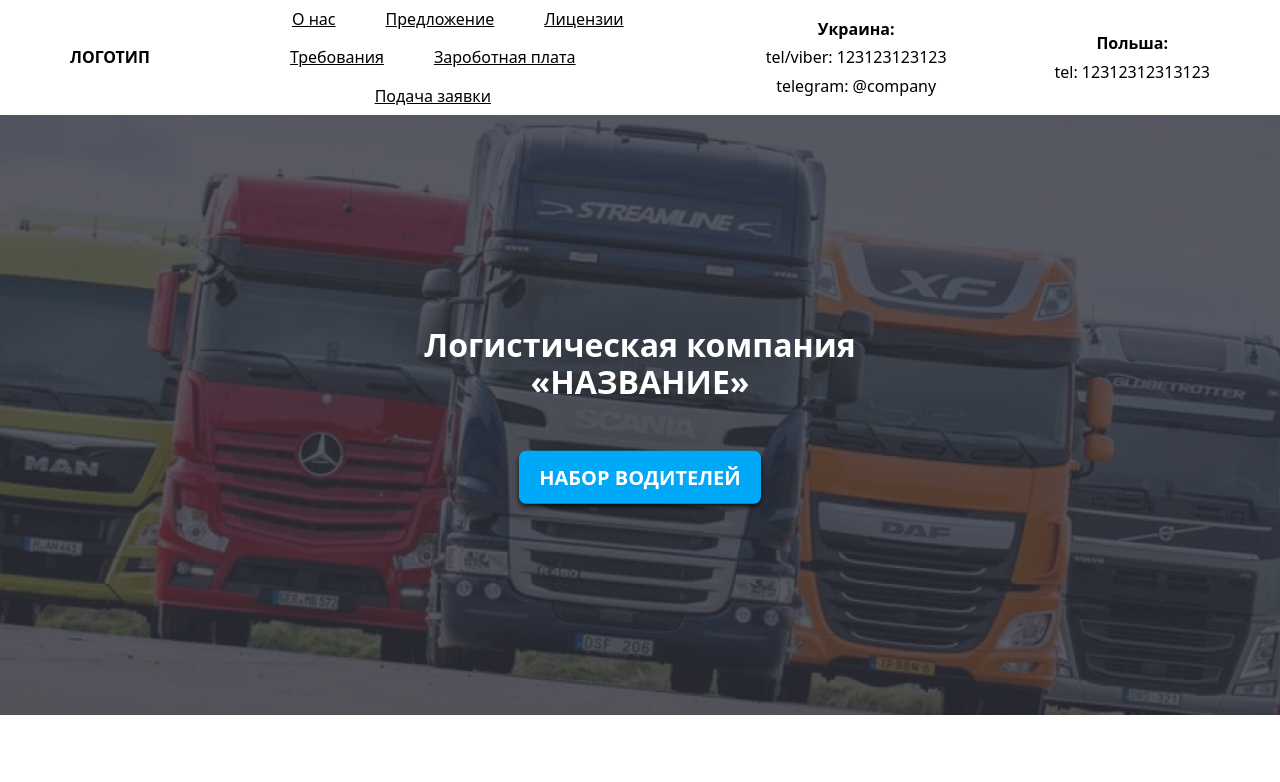
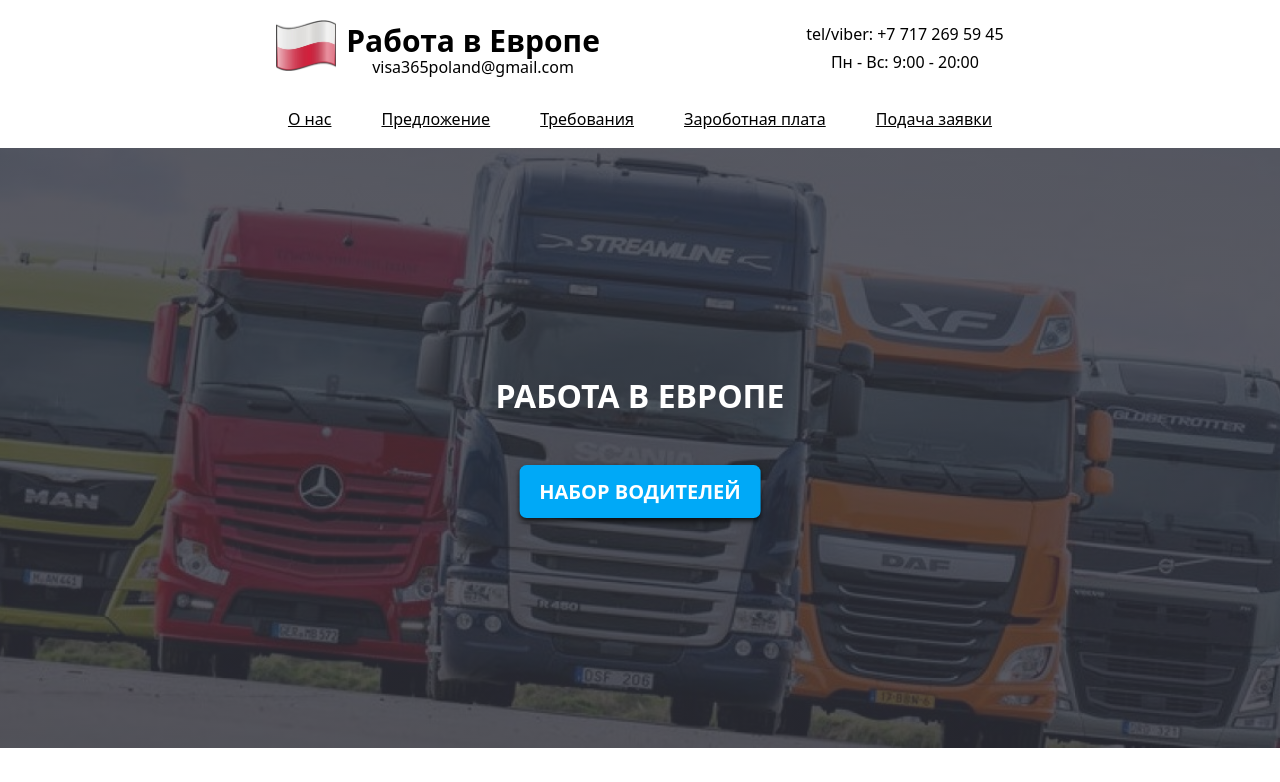
Before and after one commit to Xoms/lending_poland, a PHP site: page / in a window 1280 px wide. Shown: the top 782 px of the page. Run offline with PHP 8.4, Linux system fonts and the light colour scheme; some libraries are stand-ins or nearby versions.

Commit message:
normal phones + changes to footer\header

```diff
--- a/index.html
+++ b/index.html
@@ -3,7 +3,7 @@
 <head>
     <meta charset="UTF-8">
     <meta name="viewport" content="width=device-width, initial-scale=1.0">
-    <title>Логистическая компания</title>
+    <title>Работа в Европе</title>
     <link rel="stylesheet" href="https://cdnjs.cloudflare.com/ajax/libs/modern-normalize/0.7.0/modern-normalize.min.css">
     <link rel="stylesheet" href="./css/main.min.css">
 
@@ -11,9 +11,35 @@
 <body>
     <header class="header">
         <div class="container header__content">
-            <div class="logo">
-                <a href='' class="logo__link">ЛОГОТИП</a>
+            <div class="header__top">
+                <div class="logo">
+                    <div class="logo__links">
+                        <a href='' class="logo__link">
+                            Работа в Европе
+                        </a>
+                        <a href="maito:visa365poland@gmail.com" class="logo__mail">
+                            visa365poland@gmail.com
+                        </a>
+                    </div>
+                </div>
+
+                <div class="wrap contacts">
+                    <p class="contacts__title"></p>
+                    <ul class="list contacts__list">
+                        <li class="contacts__item">
+                            <a href="" class="contacts__link">
+                                tel/viber: +7 717 269 59 45
+                            </a>
+                        </li>
+                        <li class="contacts__item">
+                            Пн - Вс: 9:00 - 20:00
+                        </li>
+                    </ul>
+                </div>
+
             </div>
+
+
             <ul class="list nav">
                 <li class="nav__item">
                     <a href="#about" class="nav__link">
@@ -24,11 +50,11 @@
                         Предложение
                     </a>
                 </li>
-                <li class="nav__item">
+                <!-- <li class="nav__item">
                     <a href="#license" class="nav__link">
                         Лицензии
                     </a>
-                </li>
+                </li> -->
                 <li class="nav__item">
                     <a href="#requirements" class="nav__link">
                         Требования
@@ -45,31 +71,7 @@
                     </a>
                 </li>
             </ul>
-            <div class="wrap contacts">
-                <p class="contacts__title">Украина:</p>
-                <ul class="list contacts__list">
-                    <li class="contacts__item">
-                        <a href="" class="contacts__link">
-                            tel/viber: 123123123123
-                        </a>
-                    </li>
-                    <li class="contacts__item">
-                        <a href="" class="contacts__link">
-                            telegram: @company
-                        </a>
-                    </li>
-                </ul>
-            </div>
-            <div class="wrap contacts">
-                <p class="contacts__title">Польша:</p>
-                <ul class="list contacts__list">
-                    <li class="contacts__item">
-                        <a href="" class="contacts__link">
-                            tel: 12312312313123
-                        </a>
-                    </li>
-                </ul>
-            </div>
+
 
         </div>
     </header>
@@ -77,7 +79,7 @@
         <section class="hero">
             <div class="container">
                 <div class="hero__content">
-                    <h1 class="hero__title">Логистическая компания «НАЗВАНИЕ»</h1>
+                    <h1 class="hero__title">РАБОТА В ЕВРОПЕ</h1>
                     <a href="#apply"><p class="hero__button">набор водителей</p></a>
                 </div>
             </div>
@@ -205,12 +207,12 @@
                     </ul>
                 </div>
 
-                <div class="subsection" id="license">
+                <!-- <div class="subsection" id="license">
                     <h3> Лицензии / Сертификаты </h3>
                         Сертификат профессиональной компетенции
                         Лицензия на международную перевозку грузов
                         Лицензия на национальный транспорт
-                </div>
+                </div> -->
             </div>
         </section>
 
@@ -287,14 +289,46 @@
                 </div>
 
                 <button class="form__submit" id="button_submit">Отправить</button>
+                <p class="form__agreement">
+                    *Данные не передаются 3-м лицам
+                </p>
+                <p class="form__agreement">
+                    Нажимая на кнопку, вы даете согласие на обработку своих персональных данных
+                </p>
             </form>
         </section>
     </main>
     <footer class="footer">
         <div class="container footer__content">
-            <div class="logo">
-                <a href='' class="logo__link logo__link--inverse">ЛОГОТИП</a>
+            <div class="footer__top">
+                <div class="logo">
+                    <div class="logo__links">
+                        <a href='' class="logo__link logo__link--inverse">
+                            Работа в Европе
+                        </a>
+                        <a href="maito:visa365poland@gmail.com" class="logo__mail logo__link--inverse">
+                            visa365poland@gmail.com
+                        </a>
+                    </div>
+                </div>
+
+                <div class="wrap contacts">
+                    <p class="contacts__title"></p>
+                    <ul class="list contacts__list">
+                        <li class="contacts__item">
+                            <a href="" class="contacts__link contacts__link--inverse">
+                                tel/viber: +7 717 269 59 45
+                            </a>
+                        </li>
+                        <li class="contacts__item">
+                            Пн - Вс: 9:00 - 20:00
+                        </li>
+                    </ul>
+                </div>
+
             </div>
+
+
             <ul class="list nav">
                 <li class="nav__item">
                     <a href="#about" class="nav__link nav__link--inverse">
@@ -326,31 +360,7 @@
                     </a>
                 </li>
             </ul>
-            <div class="wrap contacts">
-                <p class="contacts__title">Украина:</p>
-                <ul class="list contacts__list">
-                    <li class="contacts__item">
-                        <a href="" class="contacts__link contacts__link--inverse">
-                            tel/viber: 123123123123
-                        </a>
-                    </li>
-                    <li class="contacts__item">
-                        <a href="" class="contacts__link contacts__link--inverse">
-                            telegram: @company
-                        </a>
-                    </li>
-                </ul>
-            </div>
-            <div class="wrap contacts">
-                <p class="contacts__title">Польша:</p>
-                <ul class="list contacts__list">
-                    <li class="contacts__item">
-                        <a href="" class="contacts__link contacts__link--inverse">
-                            tel: 12312312313123
-                        </a>
-                    </li>
-                </ul>
-            </div>
+
 
         </div>
         <div class="copyright">
--- a/sass/common/_logo.scss
+++ b/sass/common/_logo.scss
@@ -1,10 +1,33 @@
 .logo {
+    display: flex;
+    align-items: center;
+    justify-content: center;
     text-align: center;
     padding-top: 20px;
     padding-bottom: 20px;
+
+    &::before {
+        content:'';
+        background-image: url(../img/flag.png);
+        background-size: contain;
+        background-repeat: no-repeat;
+        width: 60px;
+        height: 60px;
+        margin-right: 10px;
+    }
+}
+
+.logo__mail {
+    font-size: 16px;
+    color: $main-text;
+    text-decoration: none;
+    display: block;
 }
 .logo__link {
+
+    font-size: 30px;
     text-decoration: none;
+    display: block;
     color: $main-text;
     font-weight: bold;
 }
--- a/sass/components/apply/_form.scss
+++ b/sass/components/apply/_form.scss
@@ -33,6 +33,7 @@
     margin-left: auto;
     margin-right: auto;
     border: none;
+    margin-bottom: 20px;
     padding: 10px 20px;
     color: #fff;
     background-color: $accent;
@@ -41,3 +42,11 @@
     -moz-box-shadow: 0px 0px 5px 3px rgba(82,215,255,1);
     box-shadow: 0px 0px 5px 3px rgba(82,215,255,1);
 }
+
+.form__agreement {
+    text-align: center;
+    font-size: 16px;
+    &:not(:last-child){
+        margin-bottom: 20px;
+    }
+}
--- a/sass/components/footer/_footer.scss
+++ b/sass/components/footer/_footer.scss
@@ -3,14 +3,20 @@
     color: $light-text;
 }
 .footer__content {
-    border-bottom: 1px solid gray;
-    background-color:  #2c2c2c;
+    padding-bottom: 10px;
     @media screen and (min-width: 1024px){
         display: flex;
-        align-items: center;
-        justify-content: space-between;
+        flex-direction: column;
     }
-
+}
+.footer__top {
+    max-width: 450px;
+    text-align: center;
+    @media screen and (min-width: 1024px){
+        display: flex;
+        max-width: 100%;
+        justify-content: space-evenly;
+    }
 }
 .contacts__link--inverse,
 .logo__link--inverse,
--- a/sass/components/header/_header.scss
+++ b/sass/components/header/_header.scss
@@ -1,9 +1,18 @@
 .header__content {
-
+    padding-bottom: 10px;
     @media screen and (min-width: 1024px){
         display: flex;
-        align-items: center;
-        justify-content: space-between;
+        flex-direction: column;
     }
+}
 
+.header__top {
+    max-width: 450px;
+    text-align: center;
+    @media screen and (min-width: 1024px){
+        display: flex;
+        max-width: 100%;
+        justify-content: space-evenly;
+
+    }
 }
--- a/sass/components/header/_nav.scss
+++ b/sass/components/header/_nav.scss
@@ -5,10 +5,9 @@
     align-items: center;
     flex-direction: column;
     @media screen and (min-width: 1024px) {
-        max-width: 400px;
+        max-width: 100%;
         flex-direction: row;
         justify-content: center;
-        flex-wrap: wrap;
         margin-left: 50px;
         margin-right: 50px;
     }
@@ -19,7 +18,7 @@
     text-align: center;
     @media screen and (min-width: 1024px){
         width: auto;
-        &:not(:nth-child(3)) {
+        &:not(:last-child) {
             margin-right: 50px;
         }
     }
```
Also changed, not shown: css/main.css (+87 -18 lines), css/main.min.css, img/flag.png (added), 2 other files.
